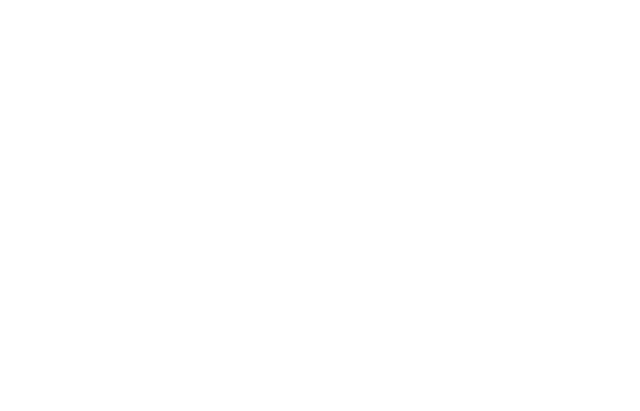
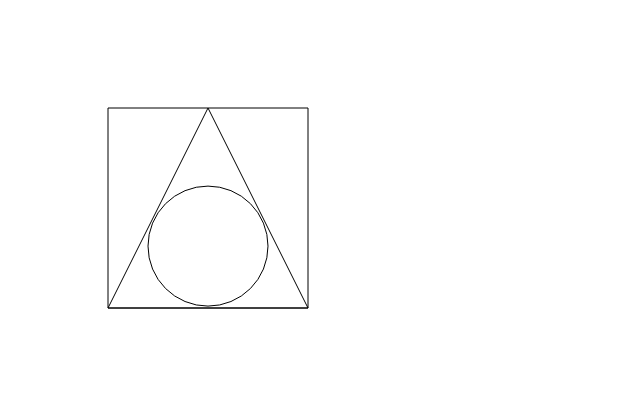
Before and after one commit to matheuskiyoshi/1004-POO, a website with bundled scripts: page src/index.html in a window 1280 px wide. Shown: the whole page, without its empty margins (0-640 px from the left). Built offline with nearby package versions, Linux system fonts and the light colour scheme.

Commit message:
exercício 18

```diff
--- /dev/null
+++ b/src/exercícios/exercicio18.ts
@@ -0,0 +1,53 @@
+// Exercício 18: Crie uma classe `Shape` com método `draw()`. Crie subclasses como `Circle`, `Square` e `Triangle` com implementações de desenho.
+
+abstract class Shape1 {
+    abstract draw(context: CanvasRenderingContext2D | null): void;
+}
+
+class Circle1 extends Shape1{
+    constructor(private radius: number){
+        super();
+    }
+
+    draw(context: CanvasRenderingContext2D | null): void{
+        context?.beginPath();
+        context?.arc(context?.canvas.width / 2, context?.canvas.height / 1.68, this.radius, 0, 2*Math.PI);
+        context?.stroke();
+    }
+}
+class Square1 extends Shape1{
+    constructor(private lado: number){
+        super();
+    }
+
+    draw(context: CanvasRenderingContext2D | null): void{
+        context?.beginPath();
+        context?.rect(canvas.width / 2 - this.lado / 2, canvas.height / 2 - this.lado / 2, this.lado, this.lado);
+        context?.stroke();
+    }
+}
+
+class Triangle1 extends Shape1{
+    constructor(private base: number, private altura: number){
+        super();
+    }
+
+    draw(context: CanvasRenderingContext2D | null): void{
+        context?.beginPath();
+        context?.moveTo(canvas.width / 2 - this.base / 2, canvas.height / 2 + this.altura / 2);
+        context?.lineTo(canvas.width / 2 + this.base / 2, canvas.height / 2 + this.altura / 2);
+        context?.lineTo(canvas.width / 2, canvas.height / 2 - this.altura / 2);
+        context?.closePath();
+        context?.stroke();
+    }
+}
+
+const canvas = document.getElementById('canvasShapes') as HTMLCanvasElement;
+const context = canvas.getContext('2d');
+const circle = new Circle1(60);
+const square = new Square1(200);
+const triangle = new Triangle1(200,200);
+
+circle.draw(context);
+square.draw(context);
+triangle.draw(context);
--- a/src/index.html
+++ b/src/index.html
@@ -23,6 +23,8 @@
     <!-- <script src="../dist/exercicio14.js"></script> -->
     <!-- <script src="../dist/exercicio15.js"></script> -->
     <!-- <script src="../dist/exercicio16.js"></script> -->
-    <script src="../dist/exercicio17.js"></script>
+    <!-- <script src="../dist/exercicio17.js"></script> -->
+    <canvas id="canvasShapes" width="400" height="400"></canvas>
+    <script src="../dist/exercicio18.js"></script>
 </body>
 </html>
```
